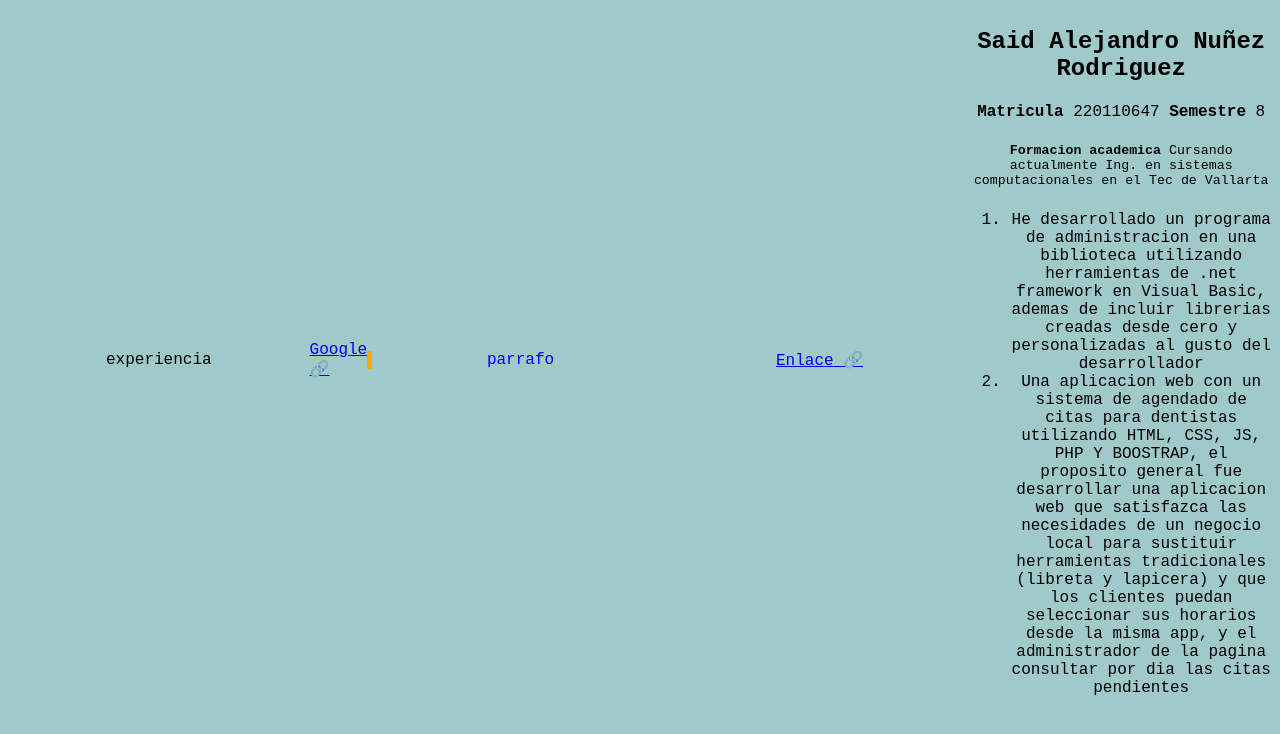
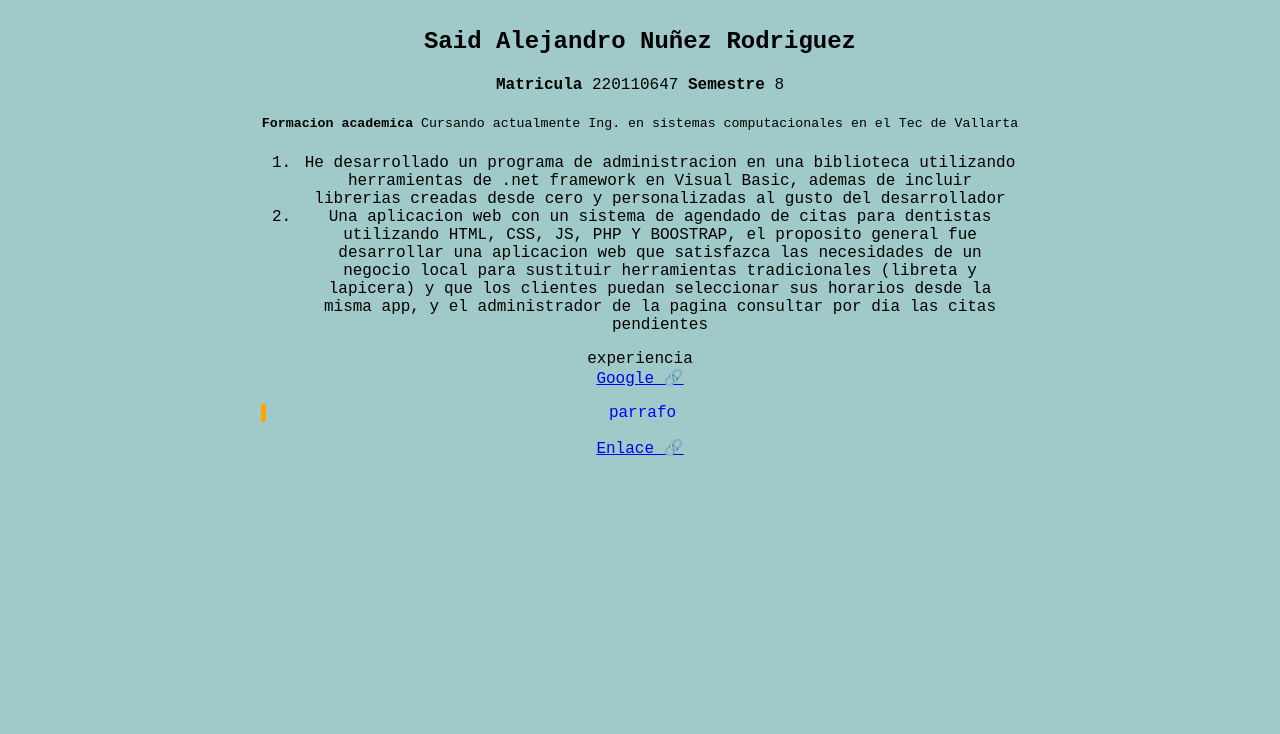
Before and after one commit to Saidale/26AProgWebSaid, a plain HTML site: page SelectoresyCombinadoress_Currículum/CurriculumSaidNuñez.html in a window 1280 px wide. Drawn offline with Linux system fonts and the light colour scheme.

Commit message:
docs: finaliza practica selectores

```diff
--- a/SelectoresyCombinadoress_Currículum/CurriculumSaidNuñez.html
+++ b/SelectoresyCombinadoress_Currículum/CurriculumSaidNuñez.html
@@ -3,33 +3,31 @@
 <head>
     <meta charset="UTF-8">
     <meta name="viewport" content="width=device-width, initial-scale=1.0">
+    <link rel="stylesheet" href="style.css">
     <link rel="stylesheet" href="selectores-practica.css">
     <title>Document</title>
-    <style>
-        body {
-        background-color: rgb(160, 201, 201);
-        font-family: 'Courier New', Courier, monospace;
-        display: flex;
-        justify-content: center;
-        align-items: center;
-        }
-        span {
-            font-weight: bold;
-        }
 
-        h4, h5 {
-            font-weight: 400;
-        }
-
-        div {
-            justify-content: center;
-            height: 60% ;
-            width: 60%;
-            text-align: center;
-        }
-    </style>
 </head>
 <body>
+
+
+
+
+    <div class="seleccionar">
+            <h2>Said Alejandro Nuñez Rodriguez</h2>
+            <h4><span>Matricula</span> 220110647 <span>Semestre</span>  8</h4>
+            <h5><span>Formacion academica</span> Cursando actualmente Ing. en sistemas computacionales en el Tec de Vallarta</h5>
+            <ol>
+                <li>He desarrollado un programa de administracion en una biblioteca utilizando herramientas de .net framework en Visual Basic, ademas de incluir librerias creadas desde cero y personalizadas al gusto del desarrollador</li>
+                <li>Una aplicacion web con un sistema de agendado de citas para dentistas utilizando HTML, CSS, JS, PHP Y BOOSTRAP, el proposito general fue desarrollar una aplicacion web que satisfazca las necesidades de un negocio local para sustituir herramientas tradicionales (libreta y lapicera) y que los clientes puedan seleccionar sus horarios desde la misma app, y el administrador de la pagina consultar por dia las citas pendientes </li>
+            </ol>
+        </div>
+
+    </div>
+
+
+    <div class="seleccionar">
+        </div>
         <div id="experiencia">  experiencia </div>
         <a href="https://google.com" target="_blank">Google</a>
         <div class="intro">
@@ -41,19 +39,12 @@
             <a href="https://google.com" target="_blank">Enlace</a>
         </div>
 
-    <div>
+    </div>
 
 
-        <h2>Said Alejandro Nuñez Rodriguez</h2>
-        <h4><span>Matricula</span> 220110647 <span>Semestre</span>  8</h4>
-        <h5><span>Formacion academica</span> Cursando actualmente Ing. en sistemas computacionales en el Tec de Vallarta</h5>
 
-        <ol>
-            <li>He desarrollado un programa de administracion en una biblioteca utilizando herramientas de .net framework en Visual Basic, ademas de incluir librerias creadas desde cero y personalizadas al gusto del desarrollador</li>
-            <li>Una aplicacion web con un sistema de agendado de citas para dentistas utilizando HTML, CSS, JS, PHP Y BOOSTRAP, el proposito general fue desarrollar una aplicacion web que satisfazca las necesidades de un negocio local para sustituir herramientas tradicionales (libreta y lapicera) y que los clientes puedan seleccionar sus horarios desde la misma app, y el administrador de la pagina consultar por dia las citas pendientes </li>
-        </ol>
 
-    </div>
+
 
 
 
--- /dev/null
+++ b/SelectoresyCombinadoress_Currículum/style.css
@@ -0,0 +1,23 @@
+/* Solo para acomodar los elementos del body */
+body {
+        background-color: rgb(160, 201, 201);
+        font-family: 'Courier New', Courier, monospace;
+        display: flex;
+        flex-direction: column;
+        align-items: center;
+        }
+        span {
+            font-weight: bold;
+        }
+
+        h4, h5 {
+            font-weight: 400;
+        }
+
+        div {
+            justify-content: center;
+            height: 60% ;
+            width: 60%;
+            text-align: center;
+        }
+/* Solo para acomodar los elementos del body */
```
Lines whose indentation alone changed are shown as unchanged.
